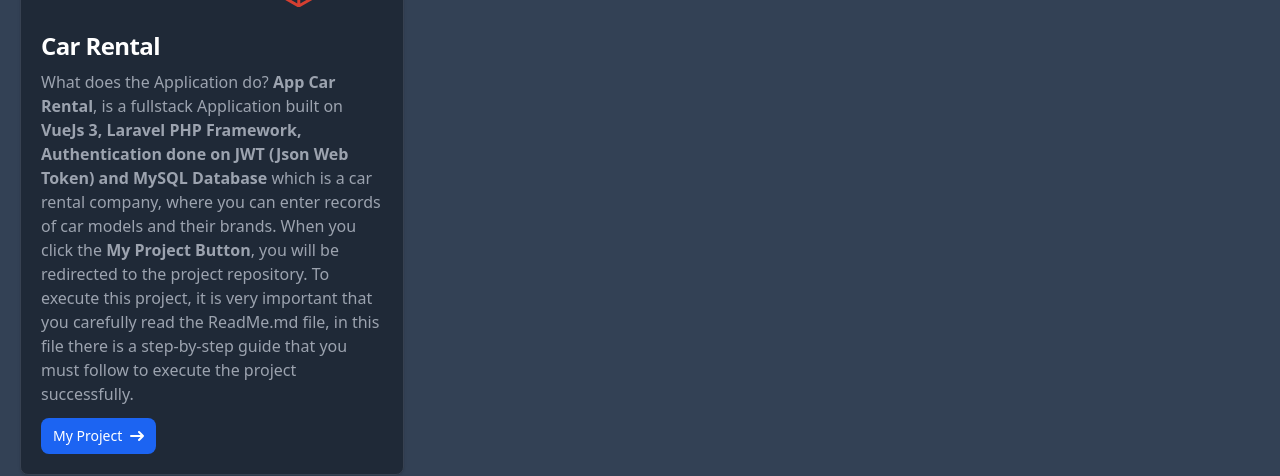
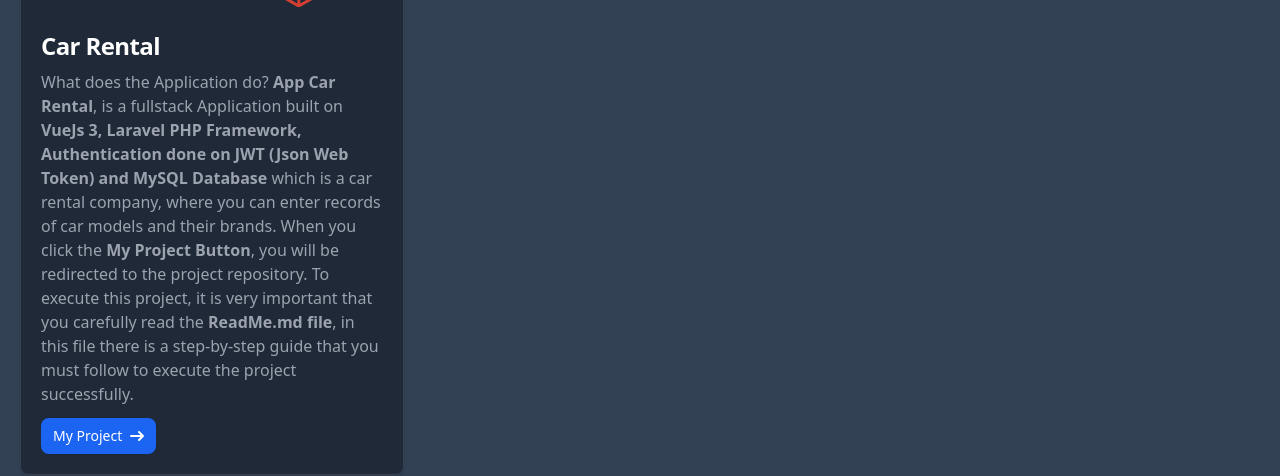
Before and after one commit to fernandooliveiralima/my-professional-fullstack-portfolio, a Vue app: page /fullstack in a window 1280 px wide. Shown: the part 192-668 px from the top of the page. Built offline with nearby package versions, Linux system fonts and the light colour scheme.

Commit message:
ajuste-destaque-texto-readme

```diff
--- a/src/components/ProjectFullStackCardC.vue
+++ b/src/components/ProjectFullStackCardC.vue
@@ -27,7 +27,7 @@
             <a href="#">
                 <h5 class="mb-2 text-2xl font-bold tracking-tight text-gray-900 dark:text-white">Car Rental</h5>
             </a>
-            <p class="mb-3 font-normal text-gray-700 dark:text-gray-400">  What does the Application do? <strong>App Car Rental</strong>, is a fullstack Application built on <strong>VueJs 3, Laravel PHP Framework, Authentication done on JWT (Json Web Token) and MySQL Database</strong> which is a car rental company, where you can enter records of car models and their brands. When you click the <strong>My Project Button</strong>, you will be redirected to the project repository. To execute this project, it is very important that you carefully read the ReadMe.md file, in this file there is a step-by-step guide that you must follow to execute the project successfully.</p>
+            <p class="mb-3 font-normal text-gray-700 dark:text-gray-400">  What does the Application do? <strong>App Car Rental</strong>, is a fullstack Application built on <strong>VueJs 3, Laravel PHP Framework, Authentication done on JWT (Json Web Token) and MySQL Database</strong> which is a car rental company, where you can enter records of car models and their brands. When you click the <strong>My Project Button</strong>, you will be redirected to the project repository. To execute this project, it is very important that you carefully read the <strong>ReadMe.md file</strong>, in this file there is a step-by-step guide that you must follow to execute the project successfully.</p>
             <a href="https://github.com/fernandooliveiralima/FullStack_AppCarRental"
                 target="_blank"
                 class="inline-flex items-center px-3 py-2 text-sm font-medium text-center text-white bg-blue-700 rounded-lg hover:bg-blue-800 focus:ring-4 focus:outline-none focus:ring-blue-300 dark:bg-blue-600 dark:hover:bg-blue-700 dark:focus:ring-blue-800">
```
